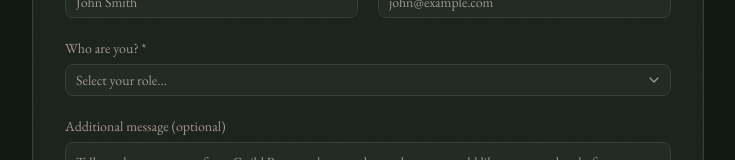
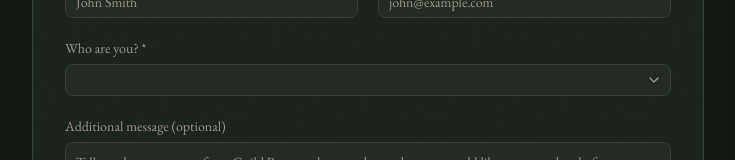
Before and after one commit to shivetay/GuildBazaar_lp, a Next.js app: page /en in a window 1280 px wide. Shown: the part 3410-3570 px from the top of the page, without its empty margins (272-1007 px from the left). Built offline with nearby package versions, Linux system fonts and the light colour scheme.

Commit message:
chore: input fix

```diff
--- a/src/components/landing/form.tsx
+++ b/src/components/landing/form.tsx
@@ -126,14 +126,23 @@ export function LandingForm() {
               </div>
 
               <div className="flex flex-col gap-1.5">
-                <label className="text-muted-foreground font-sans text-sm">{t('roleLabel')}</label>
+                <label htmlFor="role" className="text-muted-foreground font-sans text-sm">
+                  {t('roleLabel')}
+                </label>
                 <Select
                   required
                   disabled={pending}
+                  value={form.role || null}
                   onValueChange={(v) => setForm({ ...form, role: typeof v === 'string' ? v : '' })}
                 >
-                  <SelectTrigger className="border-border bg-input w-full">
-                    <SelectValue placeholder={t('rolePlaceholder')} />
+                  <SelectTrigger id="role" className="border-border bg-input w-full">
+                    <SelectValue placeholder={t('rolePlaceholder')}>
+                      {(value) =>
+                        typeof value === 'string' && value.length > 0
+                          ? t(`roles.${value as (typeof roleKeys)[number]}`)
+                          : null
+                      }
+                    </SelectValue>
                   </SelectTrigger>
                   <SelectContent>
                     {roleKeys.map((key) => (
```
